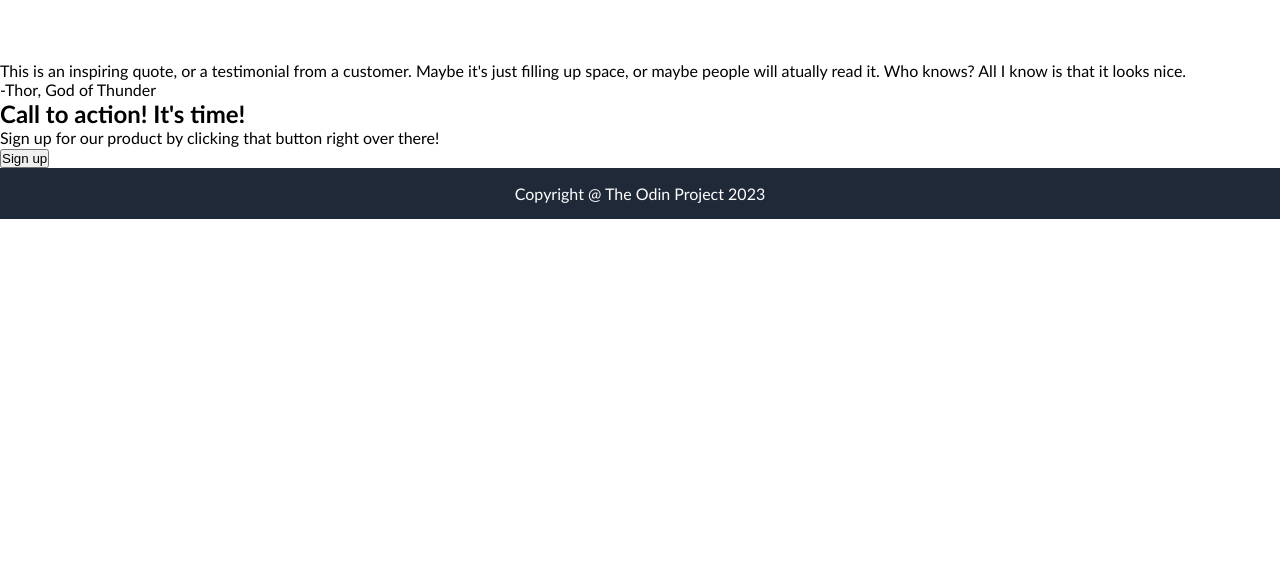
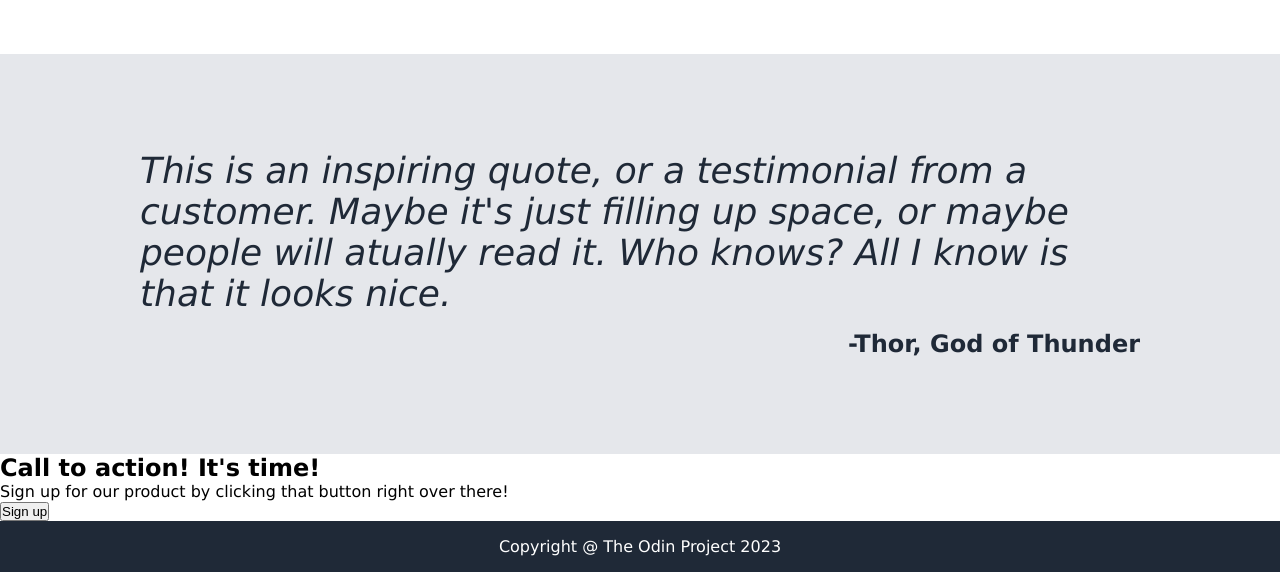
Before and after one commit to ZachHunn/landing-page-project, a plain HTML site: page index.html in a window 1280 px wide. Shown: the part 901-1473 px from the top of the page. Before the commit the page ends 1120 px from the top, so only its background shows below. Drawn offline with Linux system fonts and the light colour scheme.

Commit message:
Section 3 styling

```diff
--- a/index.html
+++ b/index.html
@@ -51,11 +51,13 @@
         </div>
     </div>
     <div class="section-three">
-        <p>This is an inspiring quote, or a testimonial from a customer. Maybe it's
+        <div class="section-three-content">
+            <p>This is an inspiring quote, or a testimonial from a customer. Maybe it's
             just filling up space, or maybe people will atually read it. Who knows?
             All I know is that it looks nice.
-        </p>
-        <p>-Thor, God of Thunder</p>
+            </p>
+            <p class="s3-quote">-Thor, God of Thunder</p>
+        </div>
     </div>
     <div class="section-four">
         <div class="banner">
--- a/style.css
+++ b/style.css
@@ -9,7 +9,7 @@ body {
     display: flex;
     flex-direction: column;
     flex: 1;
-    font-family: 'Trebuchet MS', 'Lucida Sans Unicode', 'Lucida Grande', 'Lucida Sans', Arial, sans-serif
+    font-family: 'Lucida Sans Unicode', 'Lucida Grande', 'Lucida Sans', Arial, sans-serif
 }
 
 ul {
@@ -132,3 +132,34 @@ a {
     margin-bottom: 32px;
     max-width: 225px;
 }
+
+.section-three {
+    display: flex;
+    justify-content: center;
+    background-color: #e5e7eb;
+    color: #1f2937;
+}
+
+.section-three-content {
+    display: flex;
+    flex-direction: column;
+    align-items: flex-start;
+
+    max-width: 1000px;
+    min-width: 300px;
+    margin: 64px 0;
+    padding: 32px 0;
+    gap: 16px;
+
+    font-size: 36px;
+    font-weight: 300;
+    font-style: italic;
+}
+
+.s3-quote {
+    display: flex;
+    margin-left: auto;
+    font-weight: bold;
+    font-style: normal;
+    font-size: 24px;
+}
```
